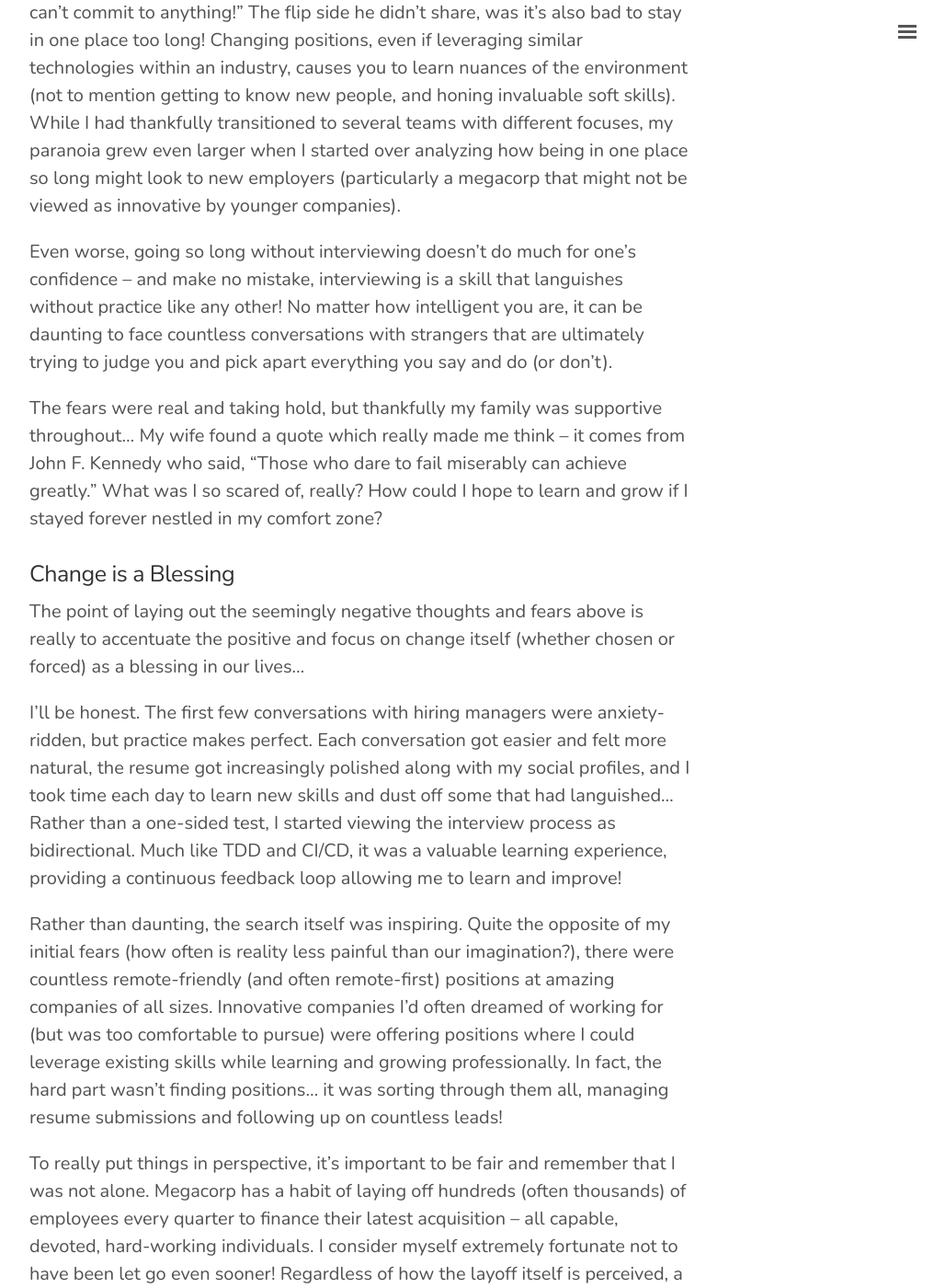
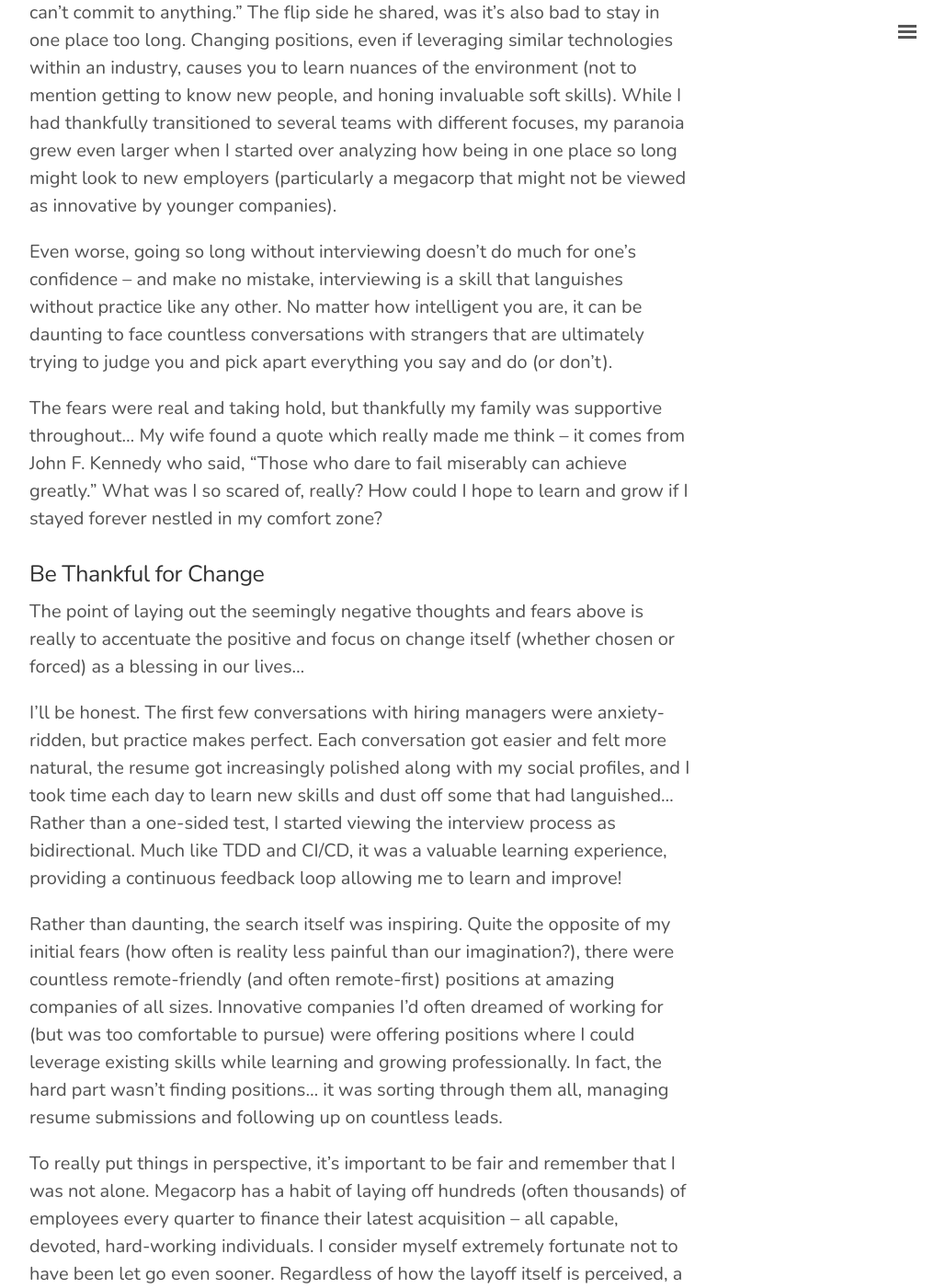
Before and after one commit to deadlysyn/blog, a Jekyll site: the page built from _posts/2017-11-23-gobble-gobble.md, in a window 1280 px wide and 1400 px high, scrolled down 1947 px. Shown: the whole window at 92% size, without its empty margins (248-1276 px from the left). Built offline with Jekyll 4.4.1, drawn with Linux system fonts in a browser that asks for light colours; some of the changed text lies outside the part shown.

Commit message:
minor tweak part deux

```diff
--- a/_posts/2017-11-23-gobble-gobble.md
+++ b/_posts/2017-11-23-gobble-gobble.md
@@ -30,21 +30,21 @@ Part of my initial trepidation was situational, and part my own fault...  During
 
 To make matters worse, I had moved to a very remote part of the country to be closer to aging family.  When I got the news, I was paranoid I would never find another remote-friendly opportunity again, particularly in light of recent stories around other megacorps trimming back their remote workforce.  That combined with a very real lack of local opportunities was very concerning.
 
-The part that was my fault was simply staying in one place too long...  at a young age my father instilled not to change positions too quickly.  "It'll look like you can't commit to anything!"  The flip side he didn't share, was it's also bad to stay in one place too long!  Changing positions, even if leveraging similar technologies within an industry, causes you to learn nuances of the environment (not to mention getting to know new people, and honing invaluable soft skills).  While I had thankfully transitioned to several teams with different focuses, my paranoia grew even larger when I started over analyzing how being in one place so long might look to new employers (particularly a megacorp that might not be viewed as innovative by younger companies).
+The part that was my fault was simply staying in one place too long...  at a young age my father instilled not to change positions too quickly.  "It'll look like you can't commit to anything."  The flip side he shared, was it's also bad to stay in one place too long.  Changing positions, even if leveraging similar technologies within an industry, causes you to learn nuances of the environment (not to mention getting to know new people, and honing invaluable soft skills).  While I had thankfully transitioned to several teams with different focuses, my paranoia grew even larger when I started over analyzing how being in one place so long might look to new employers (particularly a megacorp that might not be viewed as innovative by younger companies).
 
-Even worse, going so long without interviewing doesn't do much for one's confidence -- and make no mistake, interviewing is a skill that languishes without practice like any other!  No matter how intelligent you are, it can be daunting to face countless conversations with strangers that are ultimately trying to judge you and pick apart everything you say and do (or don't).
+Even worse, going so long without interviewing doesn't do much for one's confidence -- and make no mistake, interviewing is a skill that languishes without practice like any other.  No matter how intelligent you are, it can be daunting to face countless conversations with strangers that are ultimately trying to judge you and pick apart everything you say and do (or don't).
 
 The fears were real and taking hold, but thankfully my family was supportive throughout...  My wife found a quote which really made me think -- it comes from John F. Kennedy who said, "Those who dare to fail miserably can achieve greatly."  What was I so scared of, really?  How could I hope to learn and grow if I stayed forever nestled in my comfort zone?
 
-### Change is a Blessing
+### Be Thankful for Change
 
 The point of laying out the seemingly negative thoughts and fears above is really to accentuate the positive and focus on change itself (whether chosen or forced) as a blessing in our lives...
 
 I'll be honest.  The first few conversations with hiring managers were anxiety-ridden, but practice makes perfect.  Each conversation got easier and felt more natural, the resume got increasingly polished along with my social profiles, and I took time each day to learn new skills and dust off some that had languished...  Rather than a one-sided test, I started viewing the interview process as bidirectional.  Much like TDD and CI/CD, it was a valuable learning experience, providing a continuous feedback loop allowing me to learn and improve!
 
-Rather than daunting, the search itself was inspiring.  Quite the opposite of my initial fears (how often is reality less painful than our imagination?), there were countless remote-friendly (and often remote-first) positions at amazing companies of all sizes.  Innovative companies I'd often dreamed of working for (but was too comfortable to pursue) were offering positions where I could leverage existing skills while learning and growing professionally.  In fact, the hard part wasn't finding positions...  it was sorting through them all, managing resume submissions and following up on countless leads!
+Rather than daunting, the search itself was inspiring.  Quite the opposite of my initial fears (how often is reality less painful than our imagination?), there were countless remote-friendly (and often remote-first) positions at amazing companies of all sizes.  Innovative companies I'd often dreamed of working for (but was too comfortable to pursue) were offering positions where I could leverage existing skills while learning and growing professionally.  In fact, the hard part wasn't finding positions...  it was sorting through them all, managing resume submissions and following up on countless leads.
 
-To really put things in perspective, it's important to be fair and remember that I was not alone.  Megacorp has a habit of laying off hundreds (often thousands) of employees every quarter to finance their latest acquisition -- all capable, devoted, hard-working individuals.  I consider myself extremely fortunate not to have been let go even sooner!  Regardless of how the layoff itself is perceived, a decade of paychecks and hefty bonuses helped me move closer to family, finance a house, provided much-needed medical care, introduced me to a lot of interesting and talented people, presented fun travel opportunities, and taught me a lot.
+To really put things in perspective, it's important to be fair and remember that I was not alone.  Megacorp has a habit of laying off hundreds (often thousands) of employees every quarter to finance their latest acquisition -- all capable, devoted, hard-working individuals.  I consider myself extremely fortunate not to have been let go even sooner.  Regardless of how the layoff itself is perceived, a decade of paychecks and hefty bonuses helped me move closer to family, finance a house, provided much-needed medical care, introduced me to a lot of interesting and talented people, presented fun travel opportunities, and taught me a lot.
 
 Looking back, losing a "sure thing" (an illusion of course, there is no such thing as job security today -- one of the reasons for the growing "gig" economy) that paid more than I ever thought possible by simply doing something I love was not only something to be thankful for...  it was the best thing to happen to me professionally in many years.  It opened my eyes to a previously unimagined world of opportunity.  The conversations I've had have taught me so much, and the chance to become part of something new that I am genuinely excited about has reignited the love of technology that got me started in this industry over twenty years ago.
 
```
